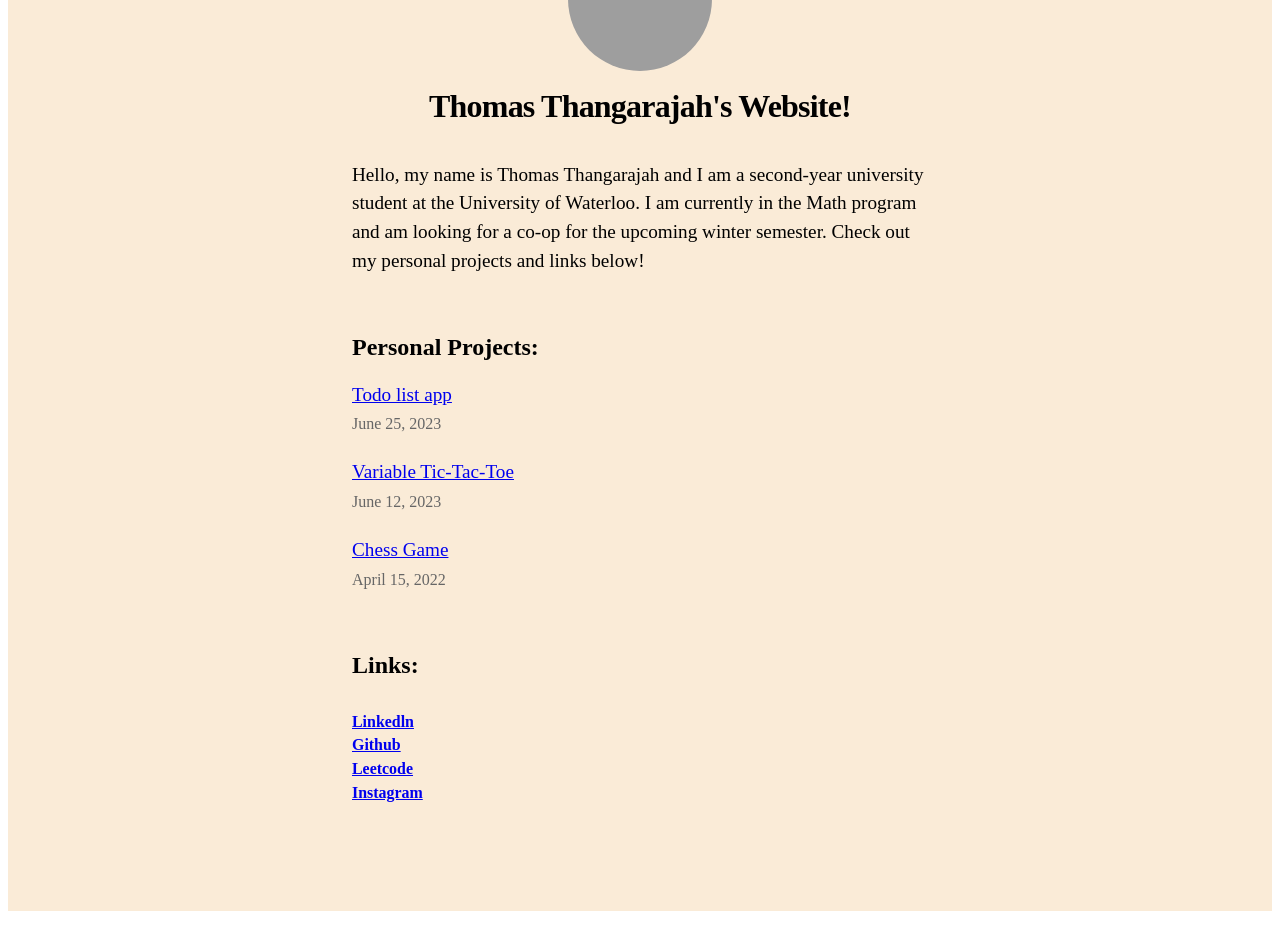
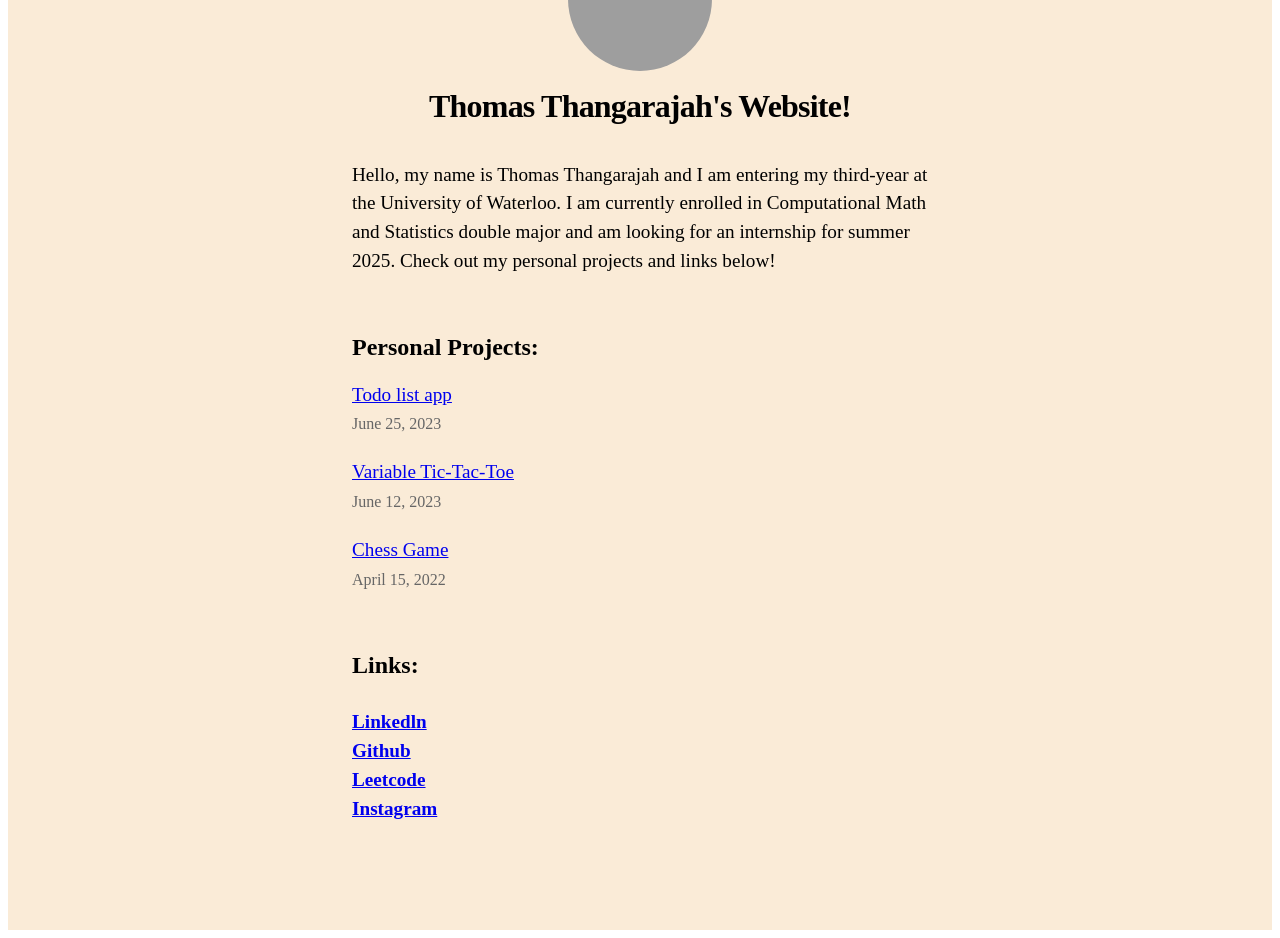
Before and after one commit to bigballaband/Personal-Website, a Next.js app: page / in a window 1280 px wide. Shown: the part 157-1095 px from the top of the page. Built offline with nearby package versions, Linux system fonts and the light colour scheme; grey boxes are pictures that could not be loaded.

Commit message:
new changes

```diff
--- a/pages/index.js
+++ b/pages/index.js
@@ -16,7 +16,6 @@ export async function getStaticProps() {
 }
 
 
-
 export default function Home({ allPostsData }) {
   return (
     <Layout home>
@@ -25,7 +24,7 @@ export default function Home({ allPostsData }) {
       </Head>
       <section className={utilStyles.headingMd}>
         <p>
-          Hello, my name is Thomas Thangarajah and I am a second-year university student at the University of Waterloo. I am currently in the Math program and am looking for a co-op for the upcoming winter semester. Check out my personal projects and links below!
+          Hello, my name is Thomas Thangarajah and I am entering my third-year at the University of Waterloo. I am currently enrolled in Computational Math and Statistics double major and am looking for an internship for summer 2025. Check out my personal projects and links below!
         </p>
       </section>
       <section className={`${utilStyles.headingMd} ${utilStyles.padding1px}`}>
@@ -44,7 +43,7 @@ export default function Home({ allPostsData }) {
       </section>
       <section className={`${utilStyles.headingMd} ${utilStyles.padding1px}`}>
         <h2 className={utilStyles.headingLg}>Links:</h2>
-        <h5>
+        <h4>
           <a href="https://www.linkedin.com/in/thomas-thangarajah-25b690208/">Linkedln</a>
           <br />
           <a href="https://github.com/bigballaband">Github</a>
@@ -52,7 +51,7 @@ export default function Home({ allPostsData }) {
           <a href="https://leetcode.com/bigballaband/">Leetcode</a>
           <br />
           <a href="https://www.instagram.com/darealbigballaband/">Instagram</a>
-        </h5>
+        </h4>
       </section>
     </Layout>
   );
--- a/styles/Home.module.css
+++ b/styles/Home.module.css
@@ -5,6 +5,7 @@
   flex-direction: column;
   justify-content: center;
   align-items: center;
+  color: #0070f3;
 }
 
 .title a {
--- a/styles/utils.module.css
+++ b/styles/utils.module.css
@@ -61,25 +61,3 @@
     background-color: #333;
     overflow: hidden;
   }
-
-  /* Style the links inside the navigation bar */
-  .topnav a {
-    float: left;
-    color: #f2f2f2;
-    text-align: center;
-    padding: 14px 16px;
-    text-decoration: none;
-    font-size: 17px;
-  }
-
-  /* Change the color of links on hover */
-  .topnav a:hover {
-    background-color: #ddd;
-    color: black;
-  }
-
-  /* Add a color to the active/current link */
-  .topnav a.active {
-    background-color: #04AA6D;
-    color: white;
-  }
```
